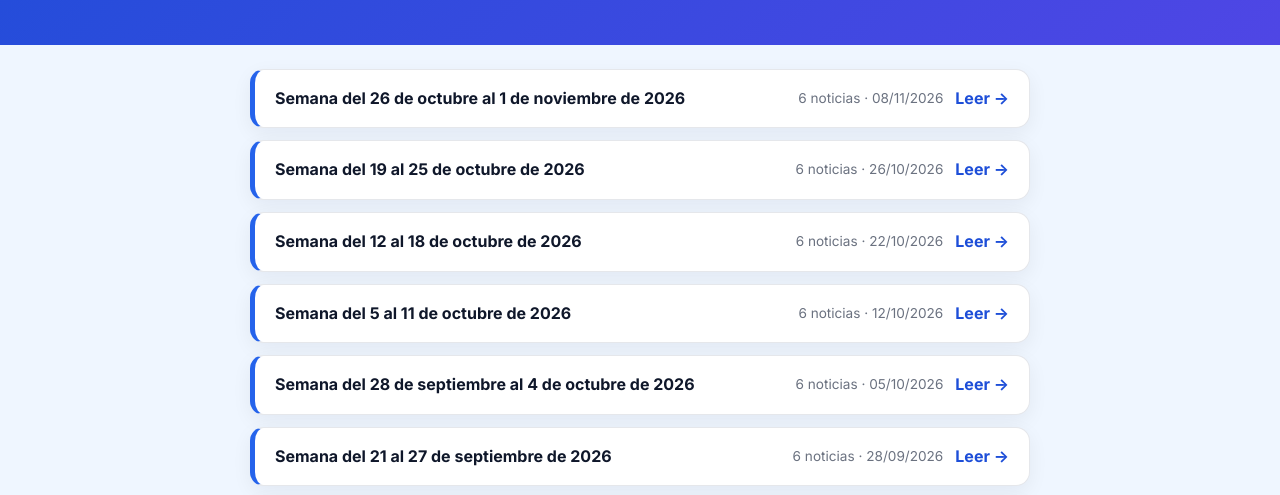
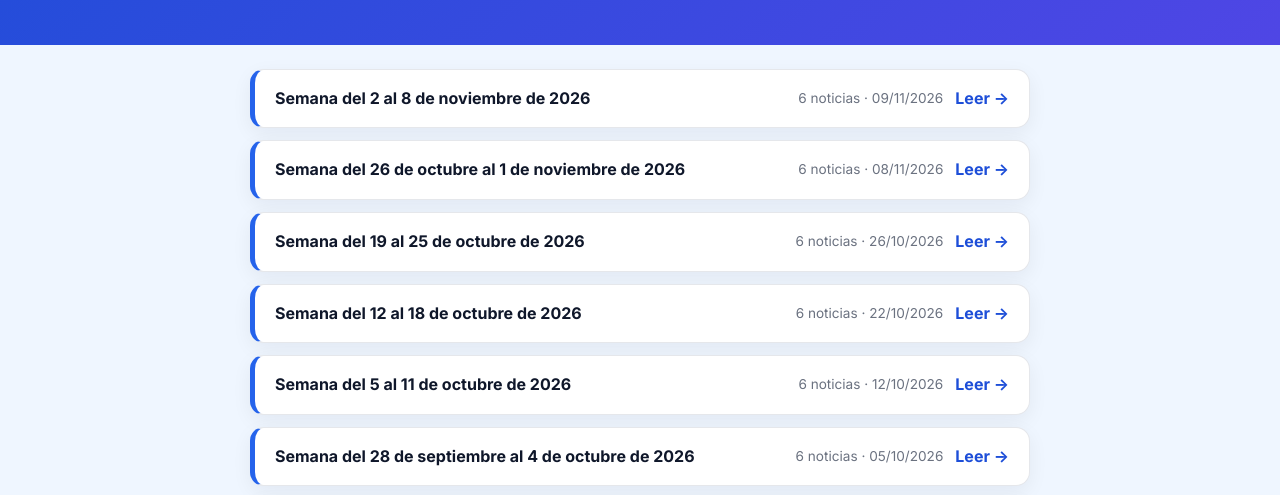
Before and after one commit to ANFAIA/newsletter, a plain HTML site: page index.html in a window 1280 px wide. Shown: the part 241-736 px from the top of the page. Drawn offline with Linux system fonts and the light colour scheme.

Commit message:
Índice de boletines IA

```diff
--- a/index.html
+++ b/index.html
@@ -109,6 +109,11 @@
   </header>
   <div class="wrap">
     <div class="editions">
+      <a class="edition" href="https://anfaia.github.io/newsletter/newsletters/2026-W45.html">
+        <span class="edition-week">Semana del 2 al 8 de noviembre de 2026</span>
+        <span class="edition-meta">6 noticias · 09/11/2026</span>
+        <span class="edition-go">Leer →</span>
+      </a>
       <a class="edition" href="https://anfaia.github.io/newsletter/newsletters/2026-W44.html">
         <span class="edition-week">Semana del 26 de octubre al 1 de noviembre de 2026</span>
         <span class="edition-meta">6 noticias · 08/11/2026</span>
```
